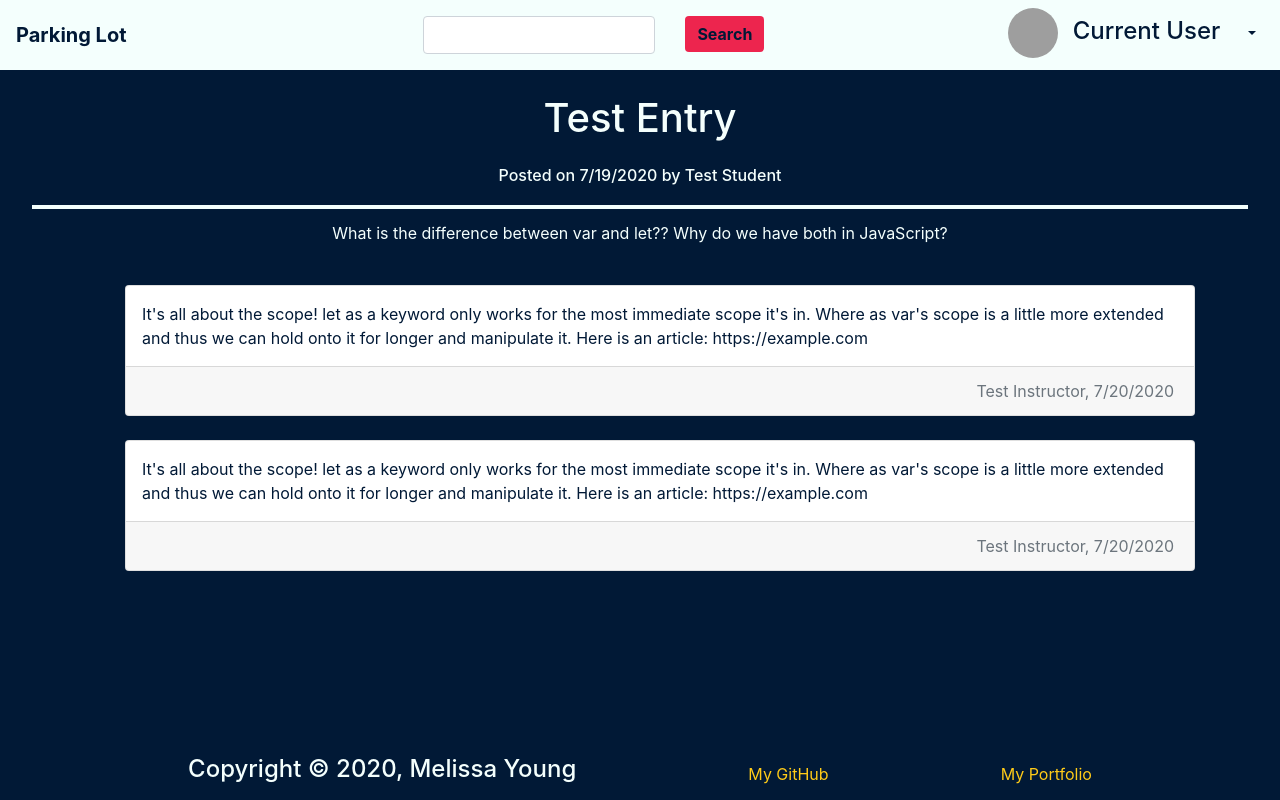
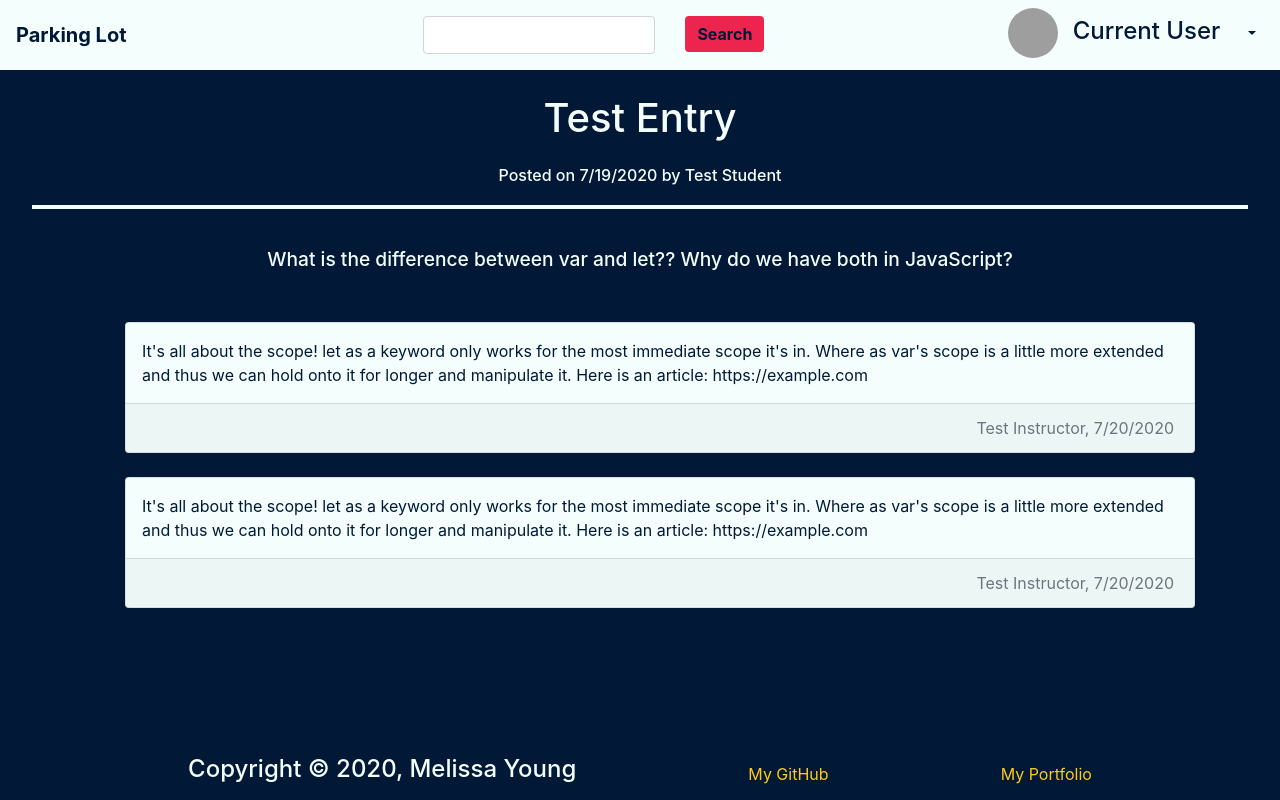
Before and after one commit to melissay94/parking-lot-fe, a React (Create React App) app in the folder parking-lot/: page /#/entry/1 in a window 1280 px wide. Built offline with nearby package versions, Linux system fonts and the light colour scheme; grey boxes are pictures that could not be loaded.

Commit message:
Last bit of first round styling

```diff
--- a/parking-lot/src/pages/Entry.js
+++ b/parking-lot/src/pages/Entry.js
@@ -25,7 +25,7 @@ export default function Entry(props) {
         <h1>{testEntry.name}</h1>
         <h6>Posted on {testEntry.datePosted} by {testEntry.author}</h6>
       </div>
-      <p>{testEntry.description}</p>
+      <p className="body-text">{testEntry.description}</p>
       <CommentList list={testEntry.comments} />
     </div>
   );
--- a/parking-lot/src/styles/Comment.css
+++ b/parking-lot/src/styles/Comment.css
@@ -4,6 +4,7 @@
 
 .comment-list .card-body {
   padding: 0;
+  background-color: var(--main-text-color);
 }
 
 .comment-list .card-body .card-text {
--- a/parking-lot/src/styles/Page.css
+++ b/parking-lot/src/styles/Page.css
@@ -22,3 +22,9 @@
   padding-left: 2em;
   padding-right: 2em;
 }
+
+.body-text {
+  margin: 24px 0;
+  font-size: larger;
+  font-weight: 500;
+}
```
